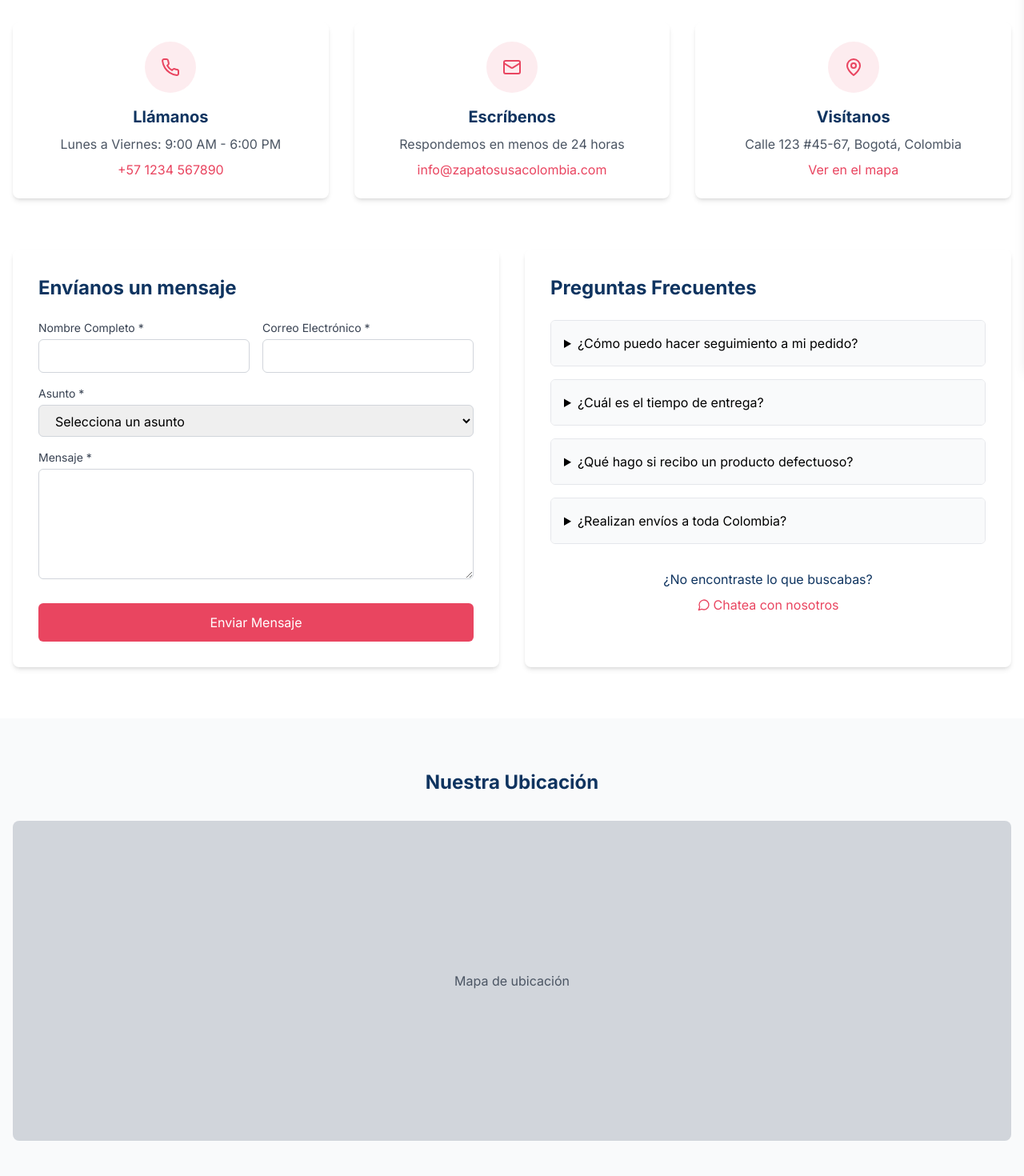
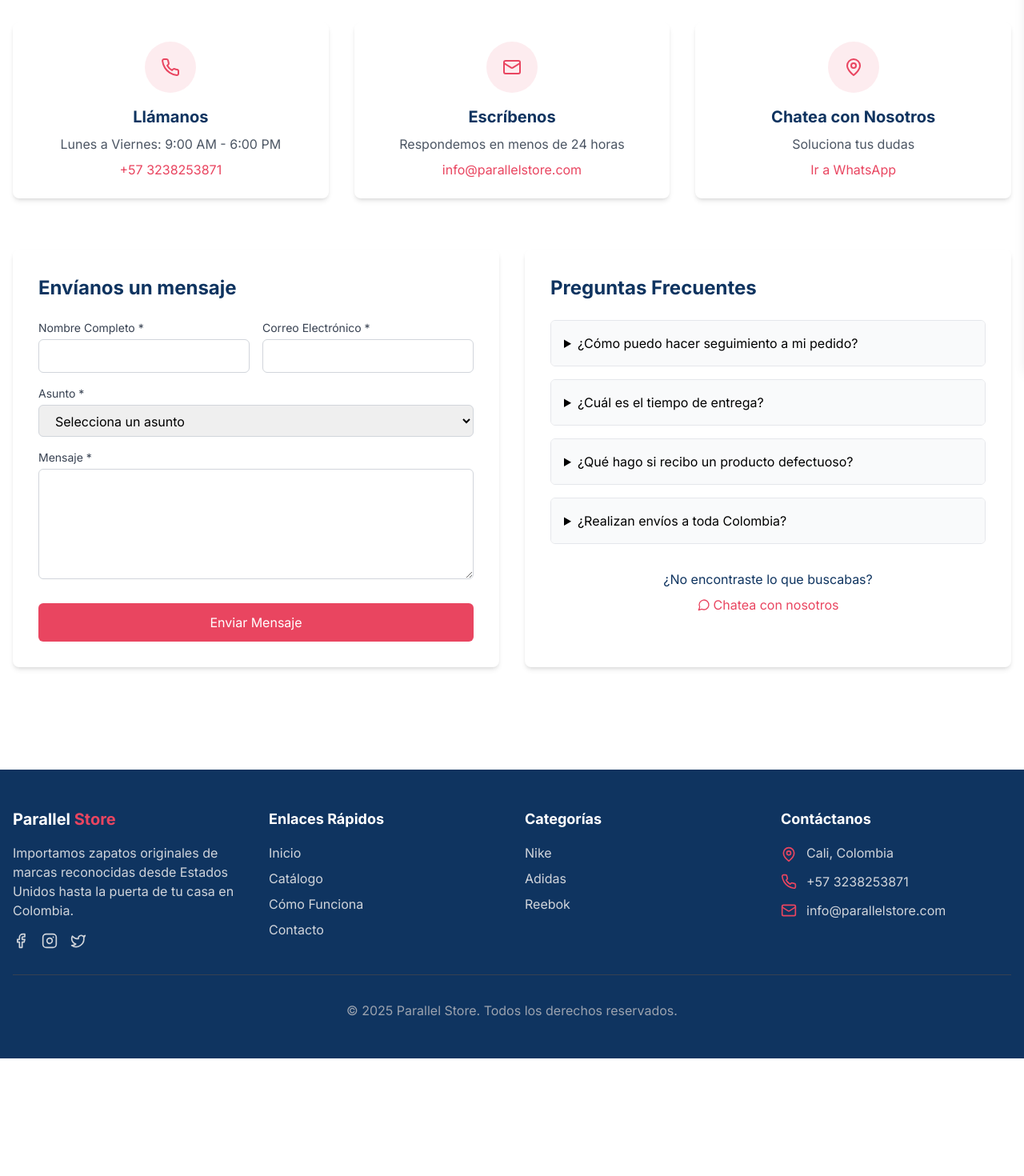
Before and after one commit to hernandomv92/parallel-store, a React (Vite) app: page /contacto in a window 1280 px wide. Shown: the part 340-1810 px from the top of the page at 80% size. After the commit the page ends 1663 px from the top, so only its background shows below. Built offline with nearby package versions, Linux system fonts and the light colour scheme.

Commit message:
cambios estéticos

```diff
--- a/src/components/Footer.tsx
+++ b/src/components/Footer.tsx
@@ -10,7 +10,7 @@ const Footer = () => {
         <div className="grid grid-cols-1 md:grid-cols-2 lg:grid-cols-4 gap-8">
           <div>
             <h3 className="text-xl font-bold mb-4">
-              Zapatos USA <span className="text-[#E94560]">Colombia</span>
+              Parallel <span className="text-[#E94560]">Store</span>
             </h3>
             <p className="mb-4 text-gray-300">
               Importamos zapatos originales de marcas reconocidas desde Estados Unidos hasta la puerta de tu casa en Colombia.
@@ -50,13 +50,13 @@ const Footer = () => {
             <h3 className="text-lg font-bold mb-4">Categorías</h3>
             <ul className="space-y-2">
               <li>
-                <Link to="/catalogo/deportivos" className="text-gray-300 hover:text-[#E94560] transition-colors">Deportivos</Link>
+                <Link to="/catalogo/nike" className="text-gray-300 hover:text-[#E94560] transition-colors">Nike</Link>
               </li>
               <li>
-                <Link to="/catalogo/casuales" className="text-gray-300 hover:text-[#E94560] transition-colors">Casuales</Link>
+                <Link to="/catalogo/adidas" className="text-gray-300 hover:text-[#E94560] transition-colors">Adidas</Link>
               </li>
               <li>
-                <Link to="/catalogo/lujo" className="text-gray-300 hover:text-[#E94560] transition-colors">Lujo</Link>
+                <Link to="/catalogo/reebok" className="text-gray-300 hover:text-[#E94560] transition-colors">Reebok</Link>
               </li>
             </ul>
           </div>
@@ -66,22 +66,22 @@ const Footer = () => {
             <ul className="space-y-3">
               <li className="flex items-start space-x-3">
                 <MapPin size={20} className="flex-shrink-0 mt-1 text-[#E94560]" />
-                <span className="text-gray-300">Bogotá, Colombia</span>
+                <span className="text-gray-300">Cali, Colombia</span>
               </li>
               <li className="flex items-center space-x-3">
                 <Phone size={20} className="flex-shrink-0 text-[#E94560]" />
-                <span className="text-gray-300">+57 1234 567890</span>
+                <span className="text-gray-300">+57 3238253871</span>
               </li>
               <li className="flex items-center space-x-3">
                 <Mail size={20} className="flex-shrink-0 text-[#E94560]" />
-                <span className="text-gray-300">info@zapatosusacolombia.com</span>
+                <span className="text-gray-300">info@parallelstore.com</span>
               </li>
             </ul>
           </div>
         </div>
 
         <div className="border-t border-gray-700 mt-8 pt-8 text-center text-gray-400">
-          <p>&copy; {currentYear} Zapatos USA Colombia. Todos los derechos reservados.</p>
+          <p>&copy; {currentYear} Parallel Store. Todos los derechos reservados.</p>
         </div>
       </div>
     </footer>
--- a/src/components/Navbar.tsx
+++ b/src/components/Navbar.tsx
@@ -42,10 +42,10 @@ const Navbar = () => {
           <Link to="/" className="flex items-center" onClick={closeMenu}>
           <h1
             className={`text-2xl font-bold transition-colors duration-300 ${
-              isScrolled ? 'text-primary' : 'text-white'
+              isScrolled ? 'text-primary' : 'text-accent'
             }`}
           >
-            Parallel Store <span className={`${isScrolled ? 'text-accent' : 'text-accent'}`}>Co</span>
+            Parallel Store <span className={`${isScrolled ? 'text-accent' : 'text-primary'}`}>Co</span>
           </h1>
           </Link>
 
@@ -68,11 +68,11 @@ const Navbar = () => {
 
           {/* Desktop Actions */}
           <div className="hidden md:flex items-center space-x-4">
-            <button className="hover:text-primary transition-colors">
+            <button className="hover:text-accent transition-colors">
               <Search size={20} />
             </button>
             <button
-              className="relative hover:text-primary transition-colors"
+              className="relative hover:text-accent transition-colors"
               onClick={toggleCart}
             >
               <ShoppingBag size={20} />
--- a/src/pages/CatalogPage.tsx
+++ b/src/pages/CatalogPage.tsx
@@ -54,12 +54,14 @@ const CatalogPage = () => {
     : 'Todos los Productos';
 
   return (
-    <div className="pt-20 pb-16 bg-background text-primary font-sans">
+    <div className="pt-20 pb-16 bg-white text-primary font-sans">
       {/* Header con fondo destacado */}
-      <div className="bg-primary text-white py-12 shadow-lg">
-        <div className="container mx-auto px-4">
+      <div className="relative text-white py-16 shadow-lg">
+
+        <div className="absolute inset-0 w-full h-full object-cover bg-primary/90"></div>
+        <div className="relative container mx-auto px-4 z-10">
           <h1 className="text-4xl font-bold">{categoryTitle}</h1>
-          <p className="mt-2 text-muted text-lg">
+          <p className="mt-2 text-gray-200 text-lg">
             Encuentra los mejores zapatos importados desde Estados Unidos
           </p>
         </div>
@@ -69,7 +71,7 @@ const CatalogPage = () => {
       <div className="flex flex-col md:flex-row gap-8">
         {/* Botón móvil para mostrar filtros */}
         <button
-            className="md:hidden flex items-center justify-between w-full bg-white p-4 rounded-xl shadow hover:shadow-md border border-muted transition-all"
+          className="md:hidden flex items-center justify-between w-full bg-white p-4 rounded-lg shadow border border-gray-200"
           onClick={toggleFilters}
         >
           <span className="font-medium">Filtros</span>
@@ -83,19 +85,19 @@ const CatalogPage = () => {
         <div
           className={`${
             showFilters ? 'block' : 'hidden'
-            } md:block md:w-1/4 bg-white rounded-xl shadow-lg p-6 h-fit`}
+          } md:block md:w-1/5 bg-muted/15 rounded-lg shadow-sm p-4 h-fit border border-gray-100`}
         >
           <ProductFilters onFilterChange={handleFilterChange} initialCategory={category} />
         </div>
 
           {/* Contenido principal */}
-          <div className="md:w-3/4">
+          <div className="md:w-4/5">
             <div className="flex justify-between items-center mb-6">
-              <p className="text-muted font-medium">
+              <p className="text-accent font-medium">
                 Mostrando <strong>{products.length}</strong> productos
               </p>
               <div className="flex items-center">
-                <label htmlFor="sort" className="text-muted mr-2 font-medium">
+                <label htmlFor="sort" className="text-accent mr-2 font-medium">
                   Ordenar por:
                 </label>
                 <select
--- a/src/pages/ContactPage.tsx
+++ b/src/pages/ContactPage.tsx
@@ -96,7 +96,7 @@ const ContactPage = () => {
               <h3 className="text-xl font-bold text-[#0F3460] mb-2">Llámanos</h3>
               <p className="text-gray-600 mb-2">Lunes a Viernes: 9:00 AM - 6:00 PM</p>
               <a href="tel:+5712345678" className="text-[#E94560] font-medium hover:underline">
-                +57 1234 567890
+                +57 3238253871
               </a>
             </div>
 
@@ -107,7 +107,7 @@ const ContactPage = () => {
               <h3 className="text-xl font-bold text-[#0F3460] mb-2">Escríbenos</h3>
               <p className="text-gray-600 mb-2">Respondemos en menos de 24 horas</p>
               <a href="mailto:info@zapatosusacolombia.com" className="text-[#E94560] font-medium hover:underline">
-                info@zapatosusacolombia.com
+                info@parallelstore.com
               </a>
             </div>
 
@@ -115,10 +115,10 @@ const ContactPage = () => {
               <div className="w-16 h-16 bg-[#E94560] bg-opacity-10 rounded-full flex items-center justify-center mb-4">
                 <MapPin size={24} className="text-[#E94560]" />
               </div>
-              <h3 className="text-xl font-bold text-[#0F3460] mb-2">Visítanos</h3>
-              <p className="text-gray-600 mb-2">Calle 123 #45-67, Bogotá, Colombia</p>
-              <a href="#" className="text-[#E94560] font-medium hover:underline">
-                Ver en el mapa
+              <h3 className="text-xl font-bold text-[#0F3460] mb-2">Chatea con Nosotros</h3>
+              <p className="text-gray-600 mb-2">Soluciona tus dudas</p>
+              <a href="https://wa.me/573228253871" className="text-[#E94560] font-medium hover:underline">
+                Ir a WhatsApp
               </a>
             </div>
           </div>
@@ -299,24 +299,11 @@ const ContactPage = () => {
 
               <div className="mt-8 text-center">
                 <h3 className="font-medium text-[#0F3460] mb-2">¿No encontraste lo que buscabas?</h3>
-                <a href="#" className="inline-flex items-center text-[#E94560] font-medium hover:underline">
+                <a href="https://wa.me/573228253871" className="inline-flex items-center text-[#E94560] font-medium hover:underline">
                   <MessageCircle size={16} className="mr-1" />
                   Chatea con nosotros
                 </a>
               </div>
-            </div>
-          </div>
-        </div>
-      </section>
-
-      {/* Map Section */}
-      <section className="py-16 bg-gray-50">
-        <div className="container mx-auto px-4">
-          <h2 className="text-2xl font-bold text-[#0F3460] mb-8 text-center">Nuestra Ubicación</h2>
-
-          <div className="h-[400px] bg-gray-200 rounded-lg overflow-hidden">
-            <div className="w-full h-full bg-gray-300 flex items-center justify-center">
-              <p className="text-gray-600">Mapa de ubicación</p>
             </div>
           </div>
         </div>
--- a/src/pages/HowItWorksPage.tsx
+++ b/src/pages/HowItWorksPage.tsx
@@ -56,10 +56,6 @@ const HowItWorksPage = () => {
     {
       question: '¿Los productos son originales?',
       answer: 'Sí, todos nuestros productos son 100% originales. Trabajamos directamente con distribuidores autorizados en Estados Unidos y ofrecemos garantía de autenticidad en cada par de zapatos.'
-    },
-    {
-      question: '¿Qué pasa si el zapato no me queda bien?',
-      answer: 'Ofrecemos un periodo de 30 días para devoluciones. Si el zapato no te queda bien, puedes solicitar un cambio de talla o un reembolso del importe pagado siguiendo nuestro proceso de devoluciones.'
     },
     {
       question: '¿Incluye impuestos de importación?',
@@ -213,9 +209,9 @@ const HowItWorksPage = () => {
             </div>
 
             <div className="bg-white rounded-lg shadow-md p-6 border-t-4 border-[#E94560] hover:shadow-lg transition-shadow">
-              <h3 className="text-xl font-bold text-[#0F3460] mb-4">Devoluciones Sencillas</h3>
+              <h3 className="text-xl font-bold text-[#0F3460] mb-4">Compra con Confianza</h3>
               <p className="text-gray-600 mb-4">
-                Dispones de 30 días para devoluciones. Si el producto no te queda bien o no cumple tus expectativas, te ofrecemos cambio o reembolso.
+              Te ayudamos a elegir el producto perfecto antes de tu compra. Nuestro equipo está disponible para resolver tus dudas y asegurarte que lo que pides es exactamente lo que necesitas.
               </p>
               <p className="text-gray-600">
                 Solo debes conservar el embalaje original y todos los accesorios incluidos.
```
Also changed, not shown: src/types/ProductFromDB.ts (+11 -0 lines). Lines whose indentation alone changed are shown as unchanged.
